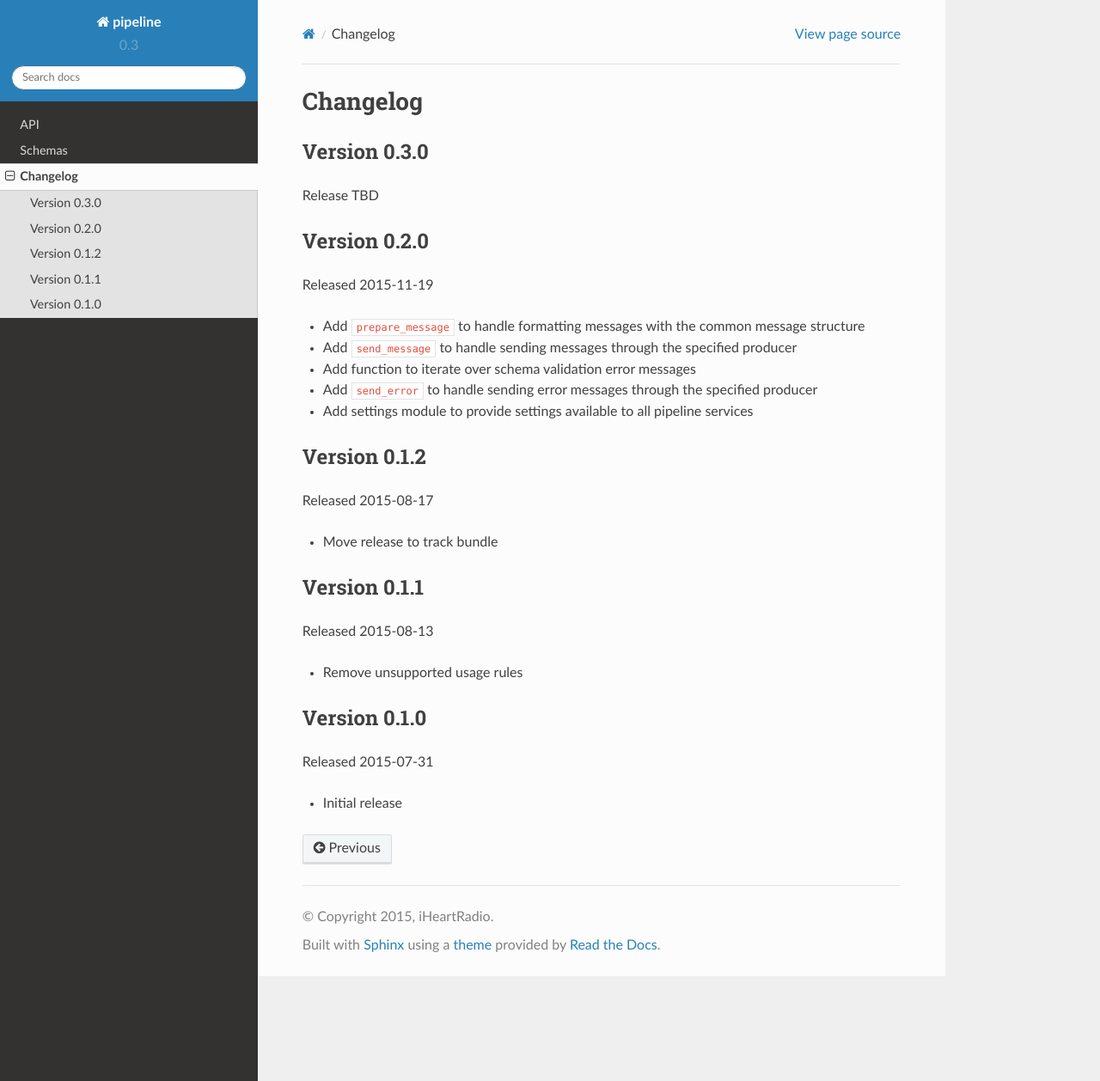
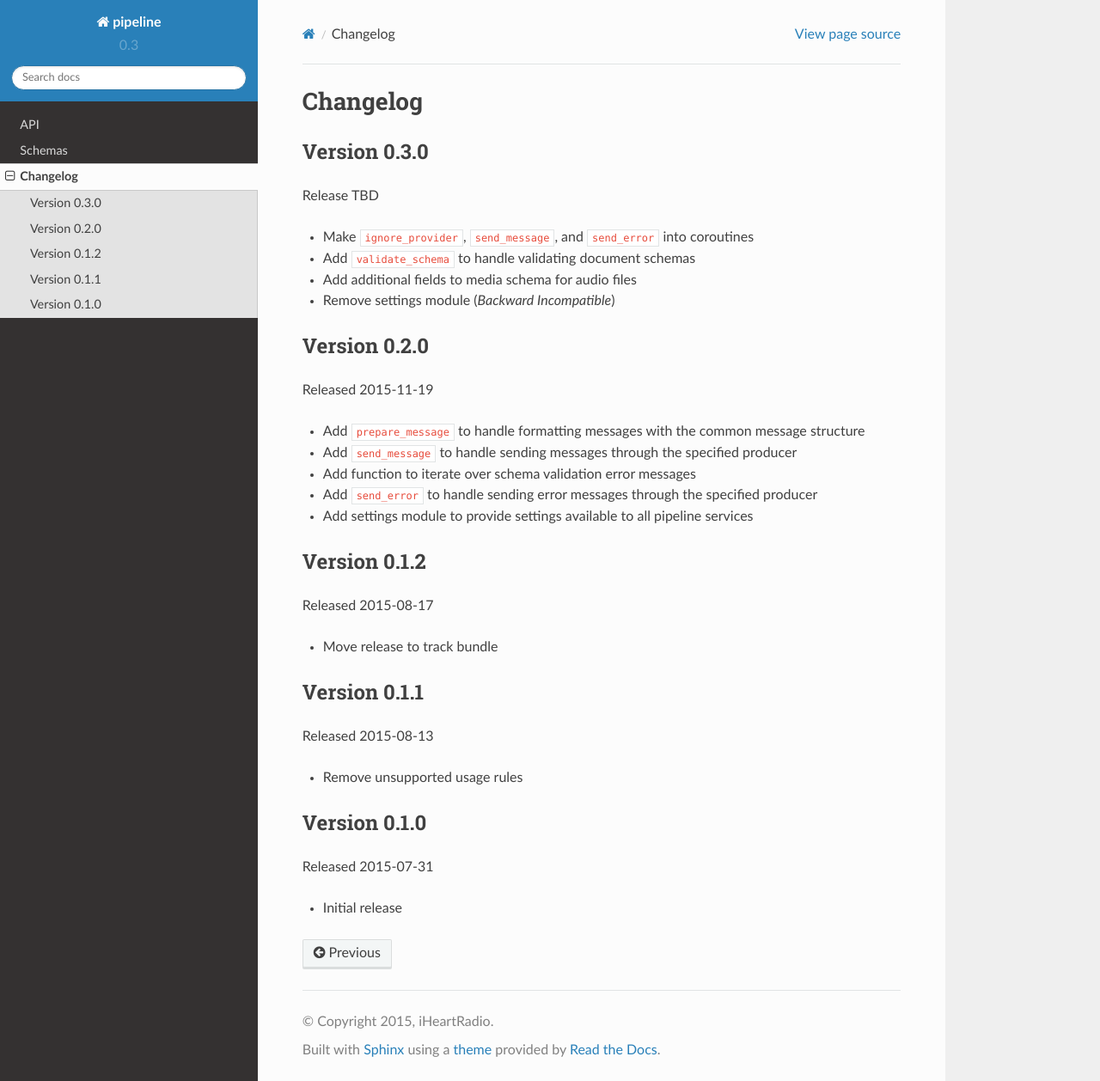
Before and after one commit to iheartradio/pipeline, a Sphinx documentation site: the page built from docs/changes.rst, in a window 1280 px wide and 1258 px high. Shown: the whole window at 86% size. Built offline with Sphinx 7.4.7 and the Read the Docs theme 2.0.0, drawn with Linux system fonts in a browser that asks for light colours.

Commit message:
Update changelog

```diff
--- a/docs/changes.rst
+++ b/docs/changes.rst
@@ -6,6 +6,12 @@ Version 0.3.0
 =============
 
 Release TBD
+
+- Make ``ignore_provider``, ``send_message``, and ``send_error`` into
+  coroutines
+- Add ``validate_schema`` to handle validating document schemas
+- Add additional fields to media schema for audio files
+- Remove settings module (*Backward Incompatible*)
 
 Version 0.2.0
 =============
```
